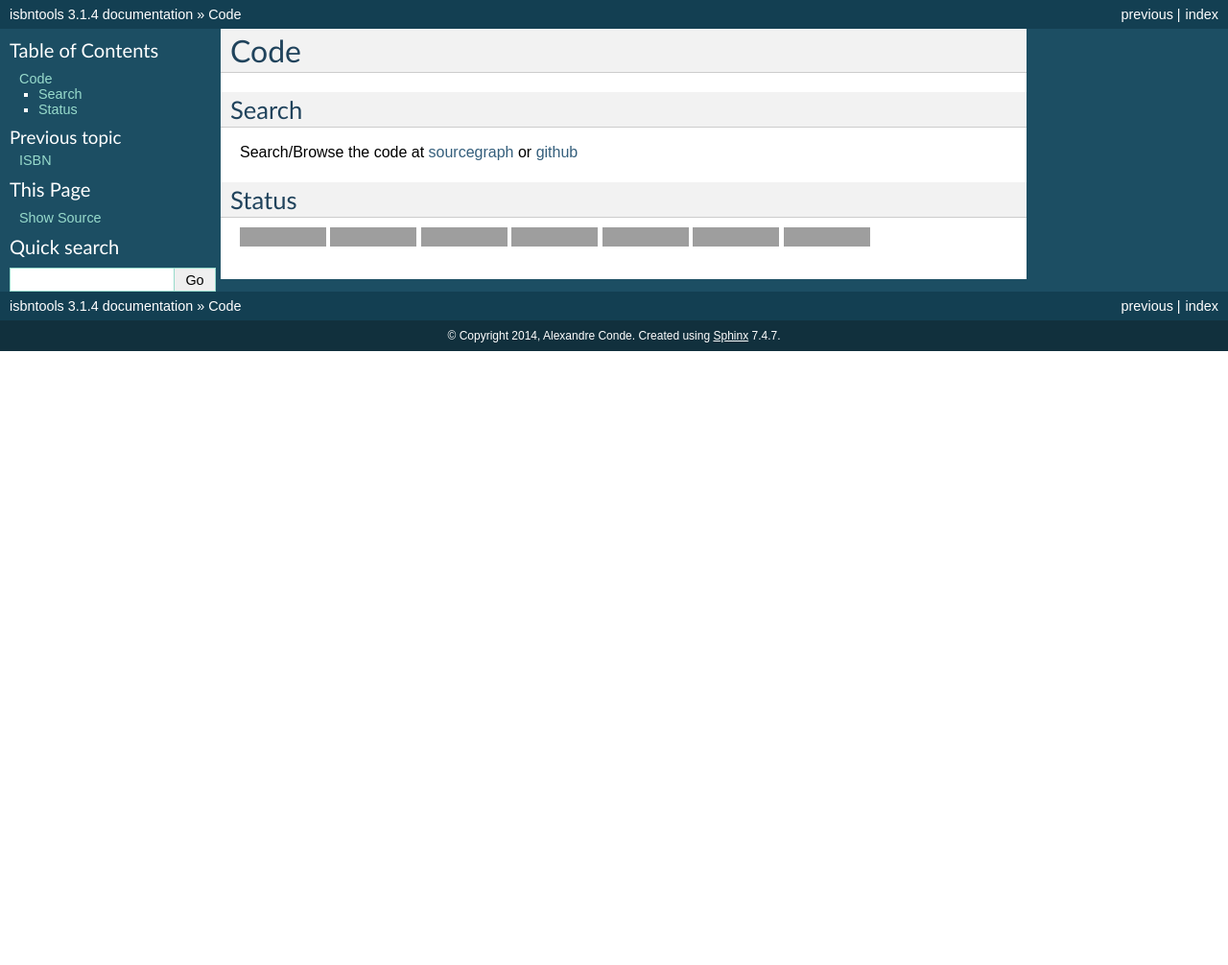
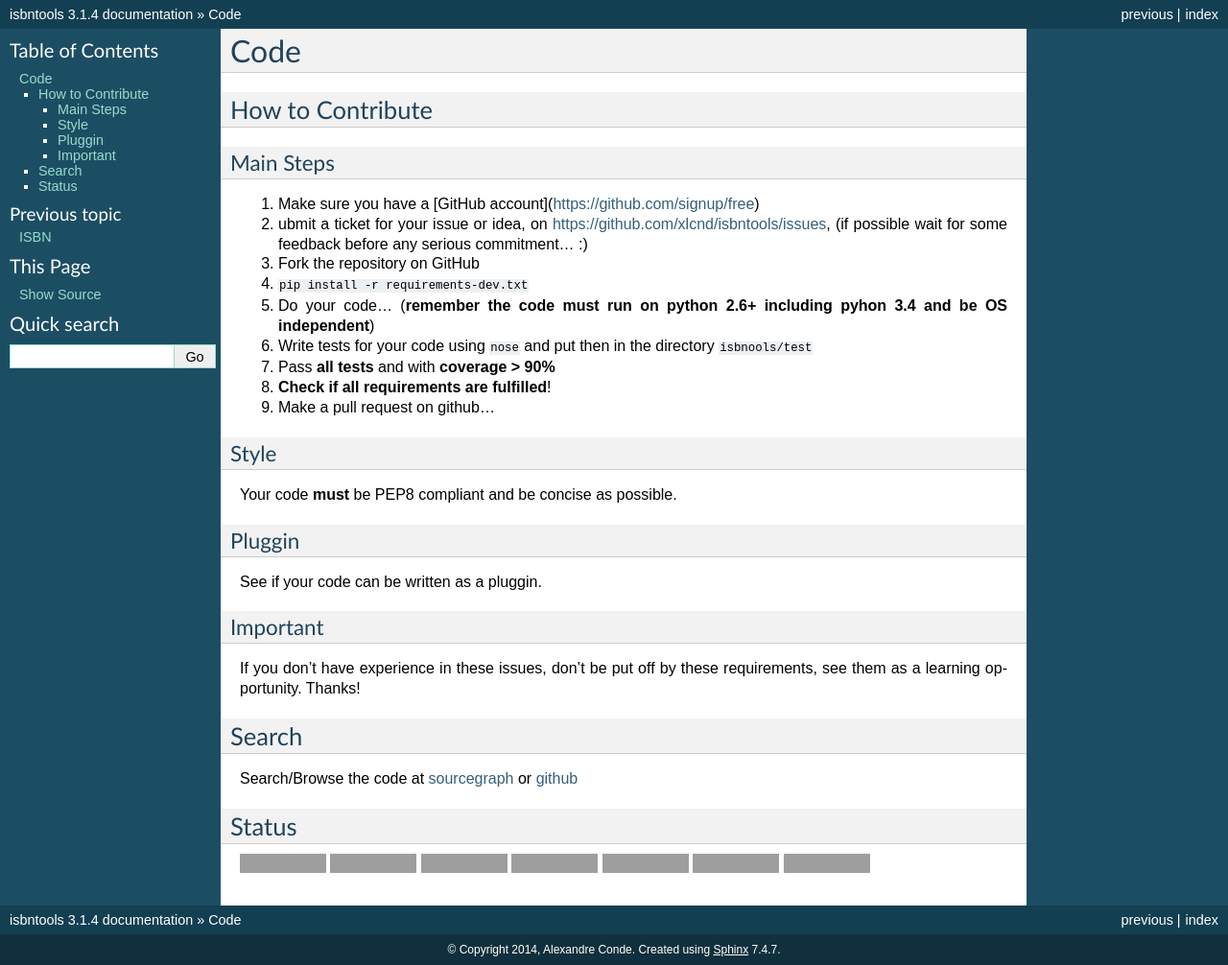
Before and after one commit to xlcnd/isbntools, a Sphinx documentation site: the page built from docs/code.rst, in a window 1280 px wide, cut to the strip 0-1006 px from the top of the page. Shown: the whole strip at 96% size. Built offline with Sphinx 7.4.7, drawn with Linux system fonts in a browser that asks for light colours; before the commit the page ends 900 px from its top, so only the background shows below that; grey boxes are pictures that could not be loaded.

Commit message:
doc contributions

```diff
--- a/docs/code.rst
+++ b/docs/code.rst
@@ -1,6 +1,51 @@
 ====
 Code
 ====
+
+
+
+How to Contribute
+-----------------
+
+Main Steps
+^^^^^^^^^^
+
+1. Make sure you have a [GitHub account](https://github.com/signup/free)
+2. ubmit a ticket for your issue or idea,
+   on https://github.com/xlcnd/isbntools/issues,
+   (if possible wait for some feedback before any serious commitment... :)
+3. Fork the repository on GitHub
+4. ``pip install -r requirements-dev.txt``
+5. Do your code... (**remember the code must run on python 2.6+ including pyhon 3.4
+   and be OS independent**)
+6. Write tests for your code using ``nose`` and put then in the directory ``isbnools/test``
+7. Pass **all tests** and with **coverage > 90%**
+8. **Check if all requirements are fulfilled**!
+9. Make a pull request on github...
+
+
+
+Style
+^^^^^
+
+Your code **must** be PEP8 compliant and be concise as possible.
+
+
+
+Pluggin
+^^^^^^^
+
+See if your code can be written as a pluggin.
+
+
+
+Important
+^^^^^^^^^
+
+If you don't have experience in these issues, don't be put off by these requirements,
+see them as a learning opportunity. Thanks!
+
+
 
 
 Search
@@ -10,6 +55,7 @@
 
 .. _sourcegraph: http://bit.ly/1k14kHi
 .. _github: http://bit.ly/1oTm5ze
+
 
 
 Status
@@ -31,9 +77,6 @@
     :target: https://pypi.python.org/pypi/isbntools/
     :alt: License
 
-
-
-
 .. image:: https://coveralls.io/repos/xlcnd/isbntools/badge.png?branch=master
     :target: https://coveralls.io/r/xlcnd/isbntools?branch=master
     :alt: Coverage
```
Also changed, not shown: CONTRIBUTING.md (+1 -1 lines).
